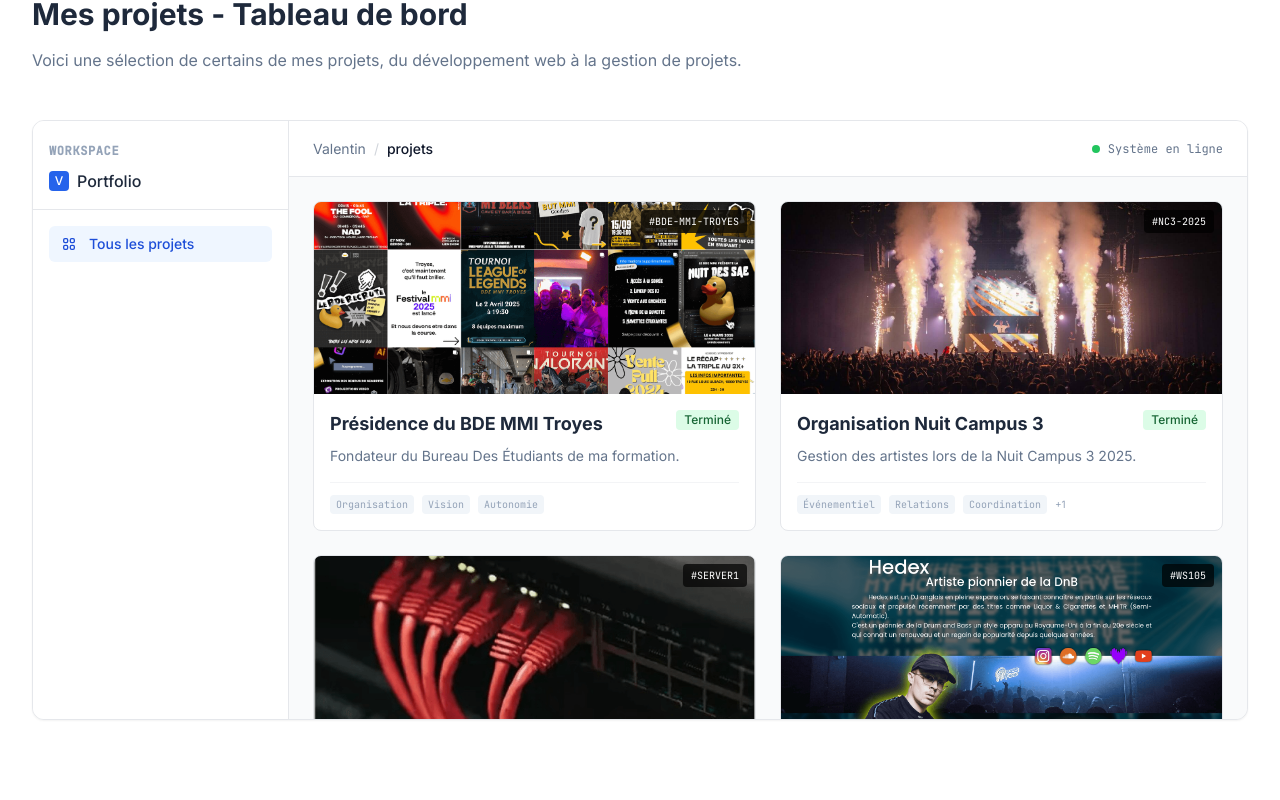
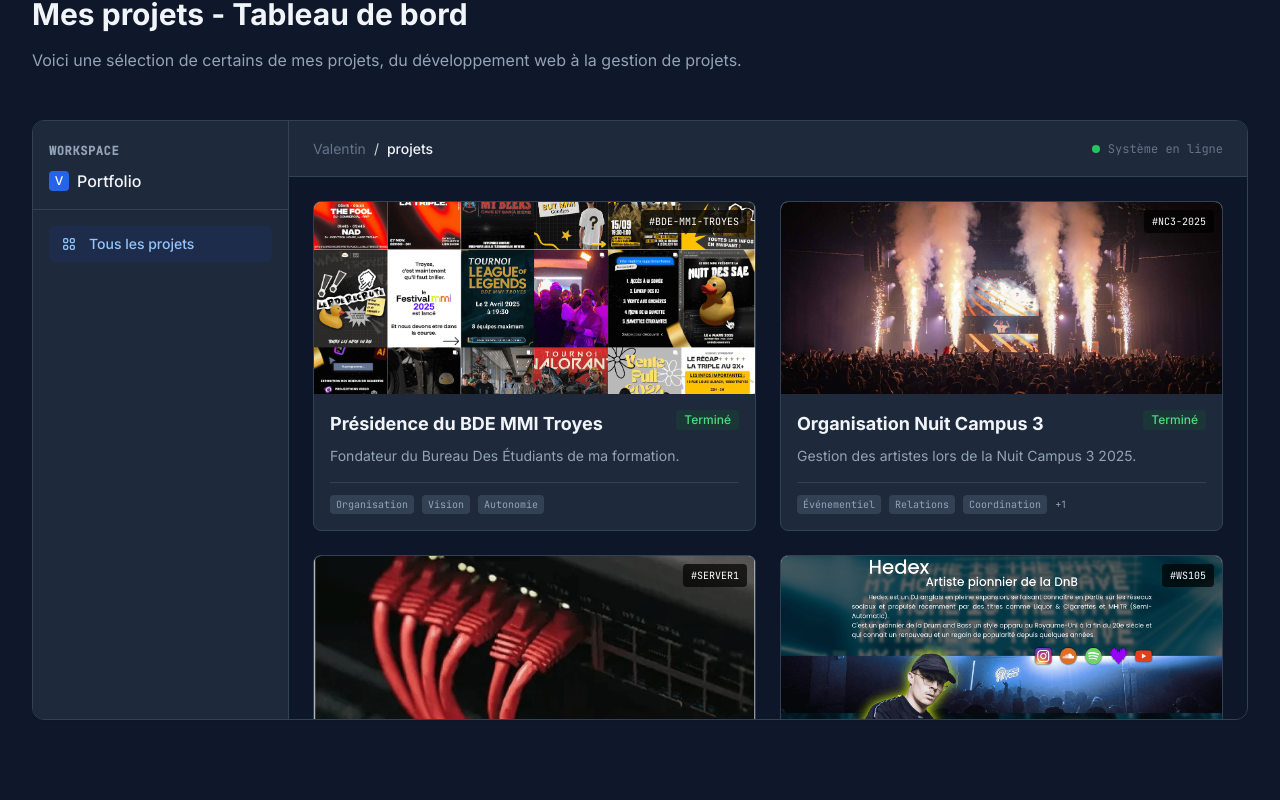
Before and after one commit to valentinbgt/v.beauget.fr, a Nuxt app: page / in a window 1280 px wide. Shown: the part 900-1700 px from the top of the page. Built offline with nearby package versions, Linux system fonts and the light colour scheme; a web font is replaced by a local one.

Commit message:
feat: Implement theme synchronization and styling improvements

```diff
--- a/app.vue
+++ b/app.vue
@@ -606,22 +606,32 @@ const toggleTheme = () => {
   isDark.value = !isDark.value;
   if (isDark.value) {
     document.documentElement.classList.add("dark");
+    document.body.classList.add("dark");
     localStorage.setItem("theme", "dark");
   } else {
     document.documentElement.classList.remove("dark");
+    document.body.classList.remove("dark");
     localStorage.setItem("theme", "light");
   }
 };
 
 // Initialize theme and terminal
 onMounted(() => {
-  if (
-    localStorage.getItem("theme") === "dark" ||
-    (!localStorage.getItem("theme") &&
-      window.matchMedia("(prefers-color-scheme: dark)").matches)
-  ) {
-    isDark.value = true;
+  // Theme is already initialized by inline script in head
+  // Just sync the reactive state
+  const theme = localStorage.getItem("theme");
+  // Dark mode by default, unless explicitly set to 'light'
+  const shouldBeDark = theme !== "light";
+
+  isDark.value = shouldBeDark;
+
+  // Ensure classes are applied (should already be done by inline script)
+  if (shouldBeDark) {
     document.documentElement.classList.add("dark");
+    document.body.classList.add("dark");
+  } else {
+    document.documentElement.classList.remove("dark");
+    document.body.classList.remove("dark");
   }
 
   // Start capturing real network requests
--- a/assets/css/main.css
+++ b/assets/css/main.css
@@ -5,6 +5,18 @@
 @tailwind base;
 @tailwind components;
 @tailwind utilities;
+
+/* Theme colors on html and body - Dark mode by default */
+html,
+body {
+  @apply bg-dark-bg text-slate-100 transition-colors duration-300;
+  min-height: 100%;
+}
+
+html:not(.dark),
+body:not(.dark) {
+  @apply bg-gray-50 text-slate-800;
+}
 
 /* Custom Scrollbar */
 ::-webkit-scrollbar {
--- a/nuxt.config.ts
+++ b/nuxt.config.ts
@@ -10,17 +10,17 @@ export default defineNuxtConfig({
   modules: ["@nuxtjs/tailwindcss", "@nuxtjs/i18n"],
   i18n: {
     locales: [
-      { code: 'fr', name: 'Français', file: 'fr.json' },
-      { code: 'en', name: 'English', file: 'en.json' }
+      { code: "fr", name: "Français", file: "fr.json" },
+      { code: "en", name: "English", file: "en.json" },
     ],
-    langDir: 'locales',
-    defaultLocale: 'fr',
-    strategy: 'no_prefix',
+    langDir: "locales",
+    defaultLocale: "fr",
+    strategy: "no_prefix",
     detectBrowserLanguage: {
       useCookie: true,
-      cookieKey: 'i18n_locale',
-      fallbackLocale: 'fr'
-    }
+      cookieKey: "i18n_locale",
+      fallbackLocale: "fr",
+    },
   },
   compatibilityDate: "2024-04-03",
   devtools: { enabled: true },
@@ -41,6 +41,12 @@ export default defineNuxtConfig({
           content: "Portfolio de Valentin BEAUGET - Développeur Fullstack",
         },
       ],
+      script: [
+        {
+          innerHTML: `(function(){try{const theme=localStorage.getItem('theme');const shouldBeDark=theme!=='light';if(shouldBeDark){document.documentElement.classList.add('dark');if(document.body){document.body.classList.add('dark');}else{document.addEventListener('DOMContentLoaded',function(){document.body.classList.add('dark');});}}}catch(e){document.documentElement.classList.add('dark');if(document.body){document.body.classList.add('dark');}else{document.addEventListener('DOMContentLoaded',function(){document.body.classList.add('dark');});}}})();`,
+          type: "text/javascript",
+        },
+      ],
     },
   },
 });
--- /dev/null
+++ b/plugins/theme.client.ts
@@ -0,0 +1,22 @@
+export default defineNuxtPlugin(() => {
+  // Initialize theme before render to prevent flash
+  if (import.meta.client) {
+    try {
+      const theme = localStorage.getItem("theme");
+      // Dark mode by default, unless explicitly set to 'light'
+      const shouldBeDark = theme !== "light";
+
+      if (shouldBeDark) {
+        document.documentElement.classList.add("dark");
+        document.body.classList.add("dark");
+      } else {
+        document.documentElement.classList.remove("dark");
+        document.body.classList.remove("dark");
+      }
+    } catch (e) {
+      // Fallback to dark if localStorage is not available
+      document.documentElement.classList.add("dark");
+      document.body.classList.add("dark");
+    }
+  }
+});
```
